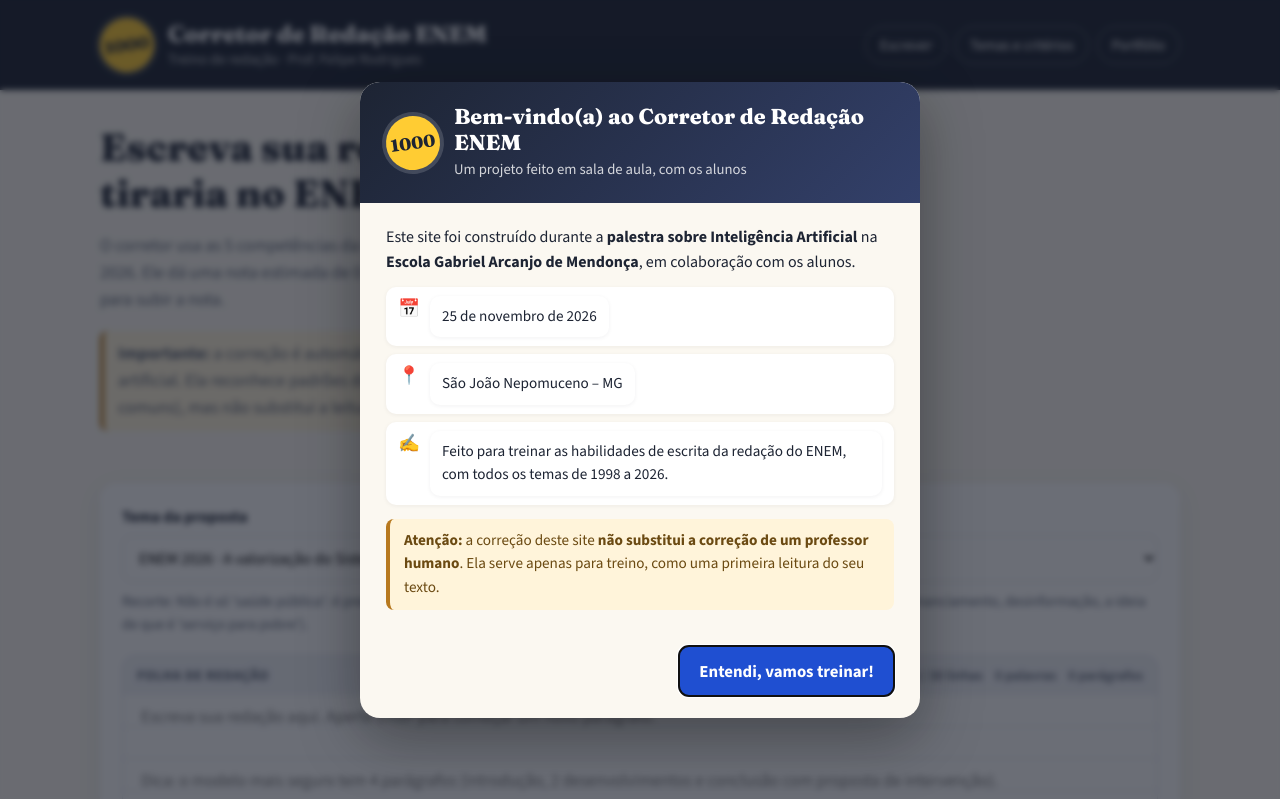
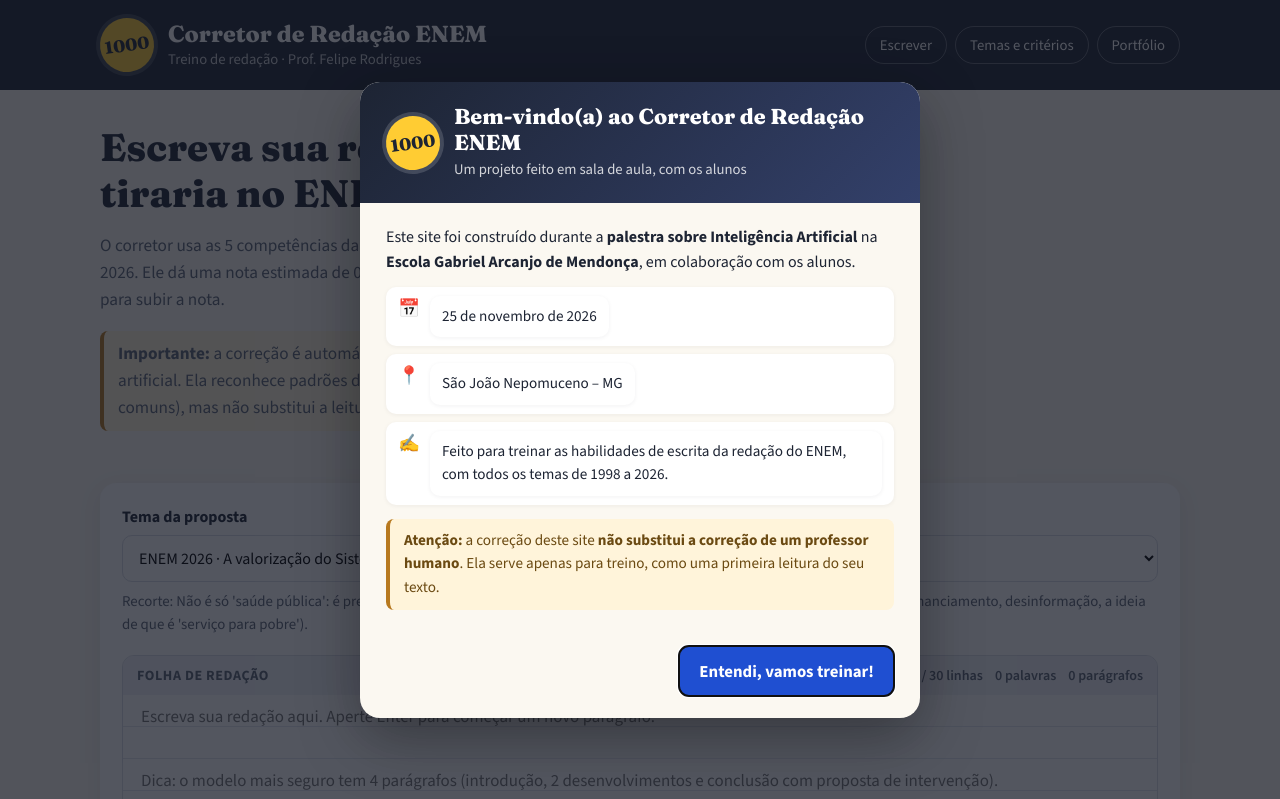
Before and after one commit to lferodrigues/Portifolio, a plain HTML site: page enem.html in a window 1280 px wide. Shown: the top 799 px of the page. Drawn offline with nearby package versions, Linux system fonts and the light colour scheme.

Commit message:
enem.html: remove desfoque do fundo do pop-up
Co-Authored-By: Claude Opus 5.5 <noreply@anthropic.com>
Claude-Session: https://claude.ai/code/session_0134B8wRa5A3a1D8wyBoAo4T

```diff
--- a/enem.html
+++ b/enem.html
@@ -160,7 +160,7 @@
   }
 
   /* POP-UP DE BOAS-VINDAS */
-  .modal-fundo{position:fixed;inset:0;background:rgba(17,22,34,.62);backdrop-filter:blur(3px);display:flex;align-items:center;justify-content:center;padding:18px;z-index:1000;animation:fade .25s ease}
+  .modal-fundo{position:fixed;inset:0;background:rgba(17,22,34,.72);display:flex;align-items:center;justify-content:center;padding:18px;z-index:1000;animation:fade .25s ease}
   .modal-fundo[hidden]{display:none}
   .modal{background:var(--papel);max-width:560px;width:100%;border-radius:20px;box-shadow:0 20px 60px rgba(0,0,0,.35);overflow:hidden;animation:sobe .3s ease}
   .modal-topo{background:linear-gradient(135deg,var(--tinta),#33406a);color:#fff;padding:22px 26px;display:flex;gap:14px;align-items:center}
```
